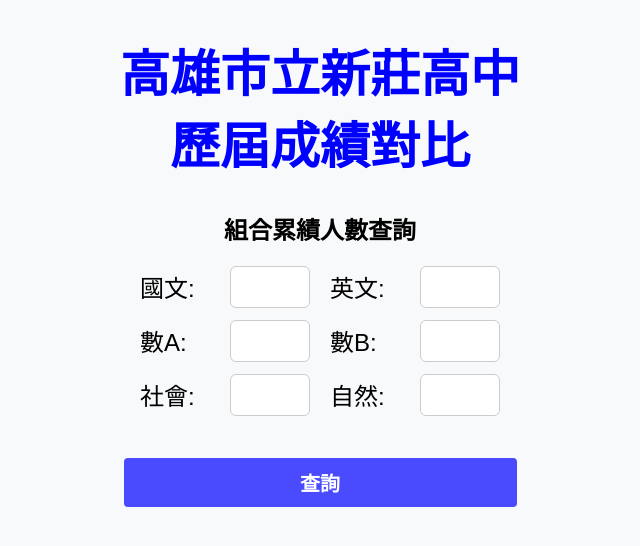
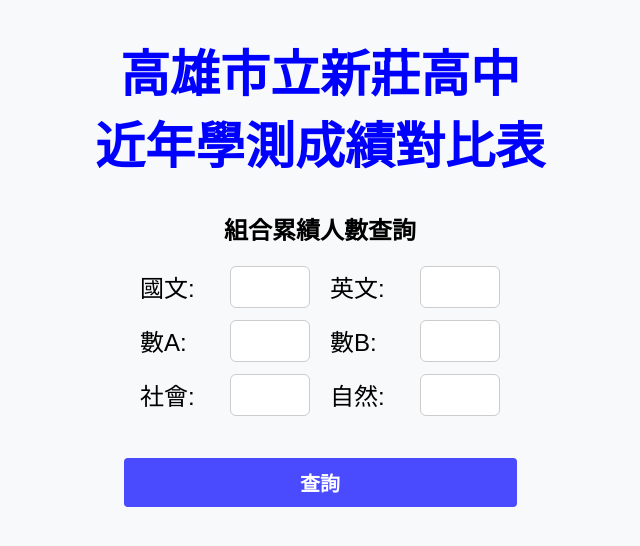
Before and after one commit to hchszjtang/HCHS_scorecahge, a plain HTML site: page index.html in a window 1280 px wide. Shown: the whole page, without its empty margins (320-960 px from the left). Drawn offline with Linux system fonts and the light colour scheme.

Commit message:
Update title for performance comparison section

```diff
--- a/index.html
+++ b/index.html
@@ -234,7 +234,7 @@
     <div class="container">
       <!-- ✅ 成績輸入畫面 -->
       <div id="inputScreen">
-        <h1>高雄市立新莊高中<br>歷屆成績對比</h1>
+        <h1>高雄市立新莊高中<br>近年學測成績對比表</h1>
         <h2>組合累績人數查詢</h2>
 
         <form id="gradeForm">
```
